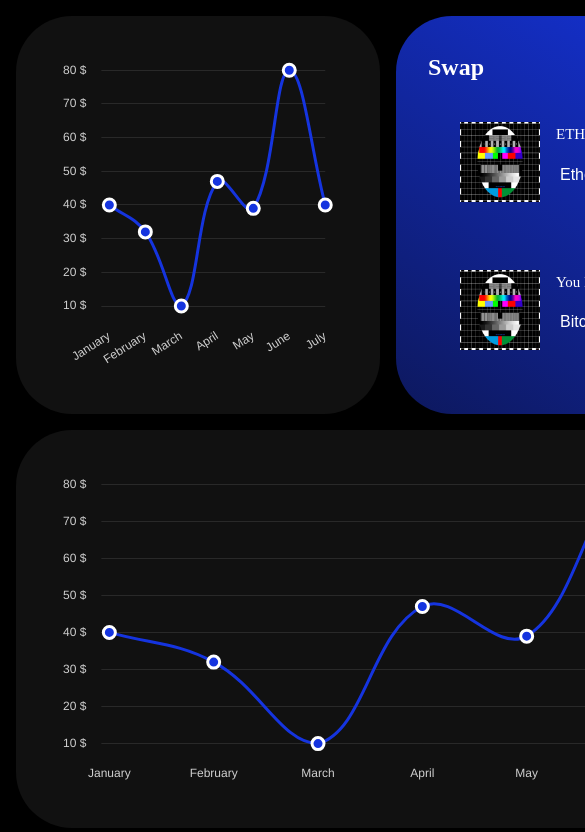
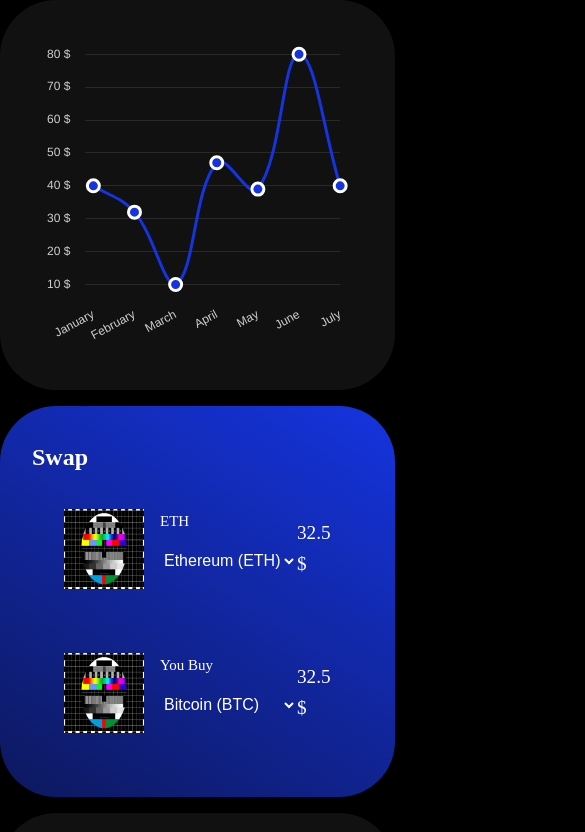
Before and after one commit to Tchoup7790/CryptoScope, a Vue app: page / in a window 390 px wide. Shown: the top 832 px of the page, 585 px wide, since content can reach past the window. Built offline with nearby package versions, Linux system fonts and the light colour scheme; a web font is replaced by a local one.

Commit message:
style: make page responsive

```diff
--- a/src/App.vue
+++ b/src/App.vue
@@ -21,8 +21,10 @@ import ChartComponents from "./components/ChartComponents.vue";
 main {
   flex: 1;
   display: grid;
-  grid-template-columns: 1fr 1fr;
-  grid-template-rows: 1fr 1fr;
+  width: 100%;
+  padding: 0;
+  grid-template-columns: 1fr;
+  grid-template-rows: repeat(3, 1fr);
   grid-gap: var(--gap);
 }
 
@@ -35,6 +37,23 @@ div {
 }
 
 main *:last-child {
-  grid-column: 1/3;
+  grid-column: 1;
+}
+
+@media only screen and (min-width: 490px) {
+  main {
+    padding: var(--padding);
+  }
+}
+
+@media only screen and (min-width: 769px) {
+  main {
+    grid-template-columns: 1fr 1fr;
+    grid-template-rows: 1fr 1fr;
+  }
+
+  main *:last-child {
+    grid-column: 1/3;
+  }
 }
 </style>
--- a/src/assets/base.css
+++ b/src/assets/base.css
@@ -50,8 +50,8 @@
 }
 
 body {
-    display: flex;
-    padding: var(--gap);
+    padding: 0;
+    margin: 0;
     min-height: 100vh;
     background: var(--color-background);
     transition:
--- a/src/assets/main.css
+++ b/src/assets/main.css
@@ -3,11 +3,11 @@
 #app {
     display: flex;
     flex-direction: column;
+    justify-content: center;
+    align-items: center;
     border-radius: var(--border-radius);
-    flex: 1;
-    padding: 0;
+    width: 100vw;
     margin: 0;
-    font-weight: normal;
 }
 
 h1,
@@ -21,3 +21,9 @@ label,
 select {
     color: var(--color-text);
 }
+
+@media only screen and (min-width: 1025px) {
+    #app {
+        height: 100vh;
+    }
+}
--- a/src/components/CoinConverter.vue
+++ b/src/components/CoinConverter.vue
@@ -2,7 +2,6 @@
 import { ref } from "vue";
 const sellCurrency = ref("ETH");
 const buyCurrency = ref("BTC");
-const buyAmount = ref("BTC");
 const sellAmount = ref(32.5);
 </script>
 <template>
@@ -34,7 +33,7 @@ const sellAmount = ref(32.5);
           </select>
         </section>
       </div>
-      <p>{{ buyAmount }}$</p>
+      <p>{{ sellAmount }} $</p>
     </article>
   </form>
 </template>
@@ -98,4 +97,8 @@ button {
   cursor: pointer;
   transition: background 0.3s;
 }
+
+p {
+  font-size: 1.2rem;
+}
 </style>
```
